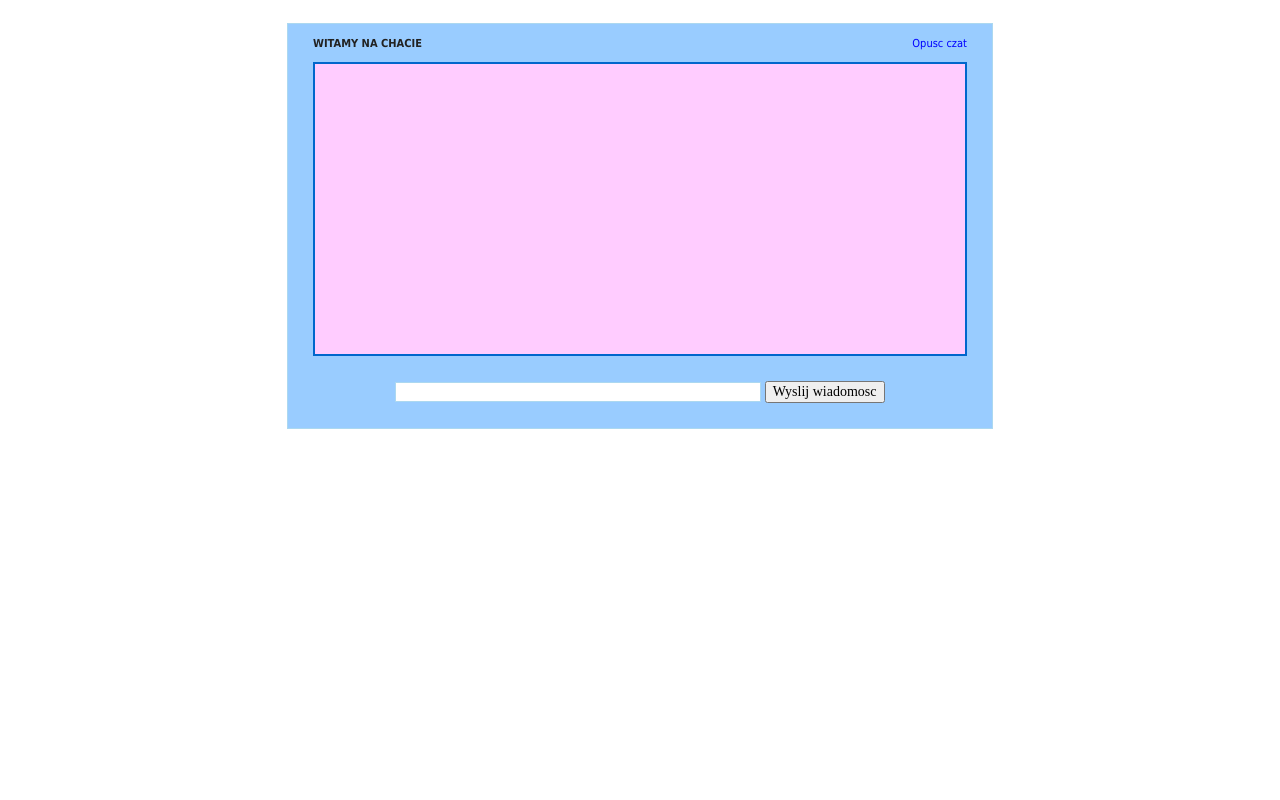
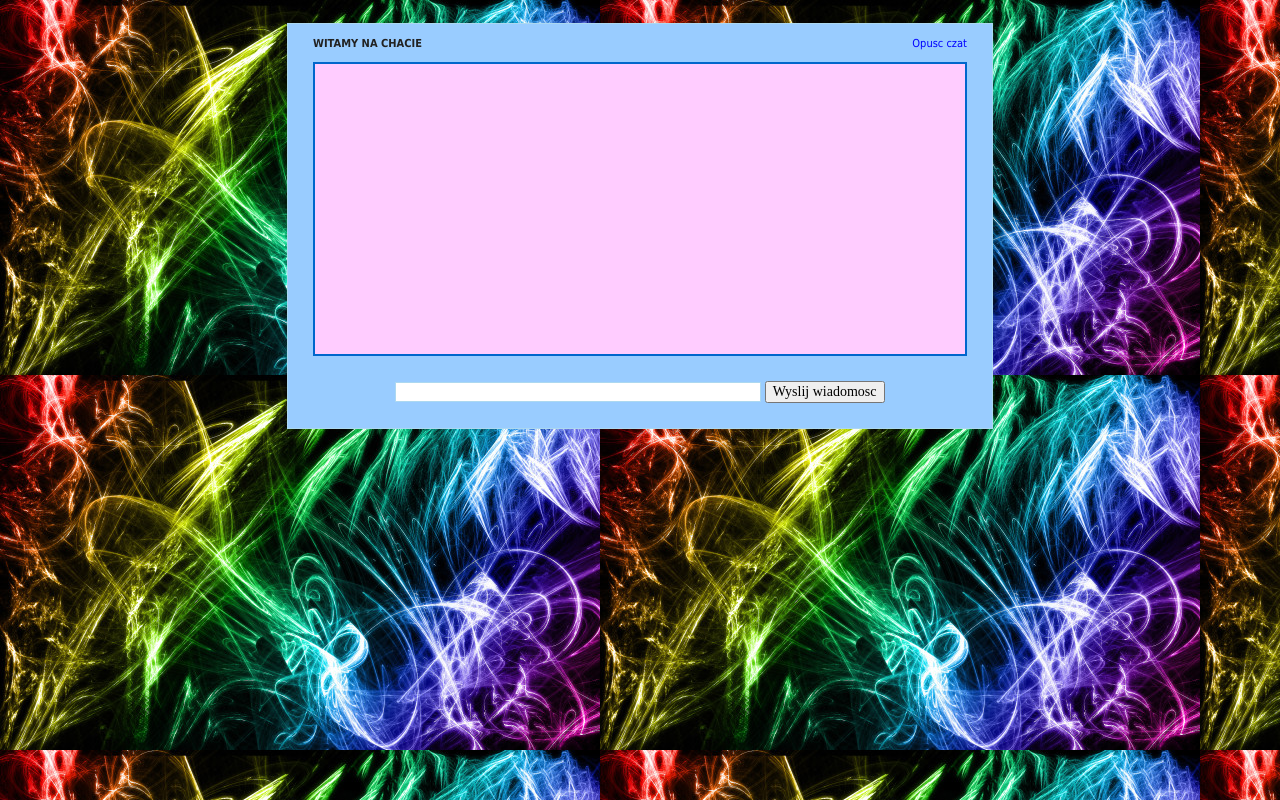
Before and after one commit to skwr/PROJEKT-ZESPO-OWY-II, a website: page testApi/index.html in a window 1280 px wide. Drawn offline with nearby package versions, Linux system fonts and the light colour scheme; no server answers.

Commit message:
dodanietla

```diff
--- a/testApi/index.html
+++ b/testApi/index.html
@@ -7,7 +7,7 @@
 <script src="node.js"></script>
 <meta charset="UTF-8">
 </head>
-
+ <body background="chatb.jpg">
 <div id="wrapper">
     <div id="menu">
         <p class="welcome">WITAMY NA CHACIE <b></b></p>
```
Also changed, not shown: testApi/chatb.jpg (added).
